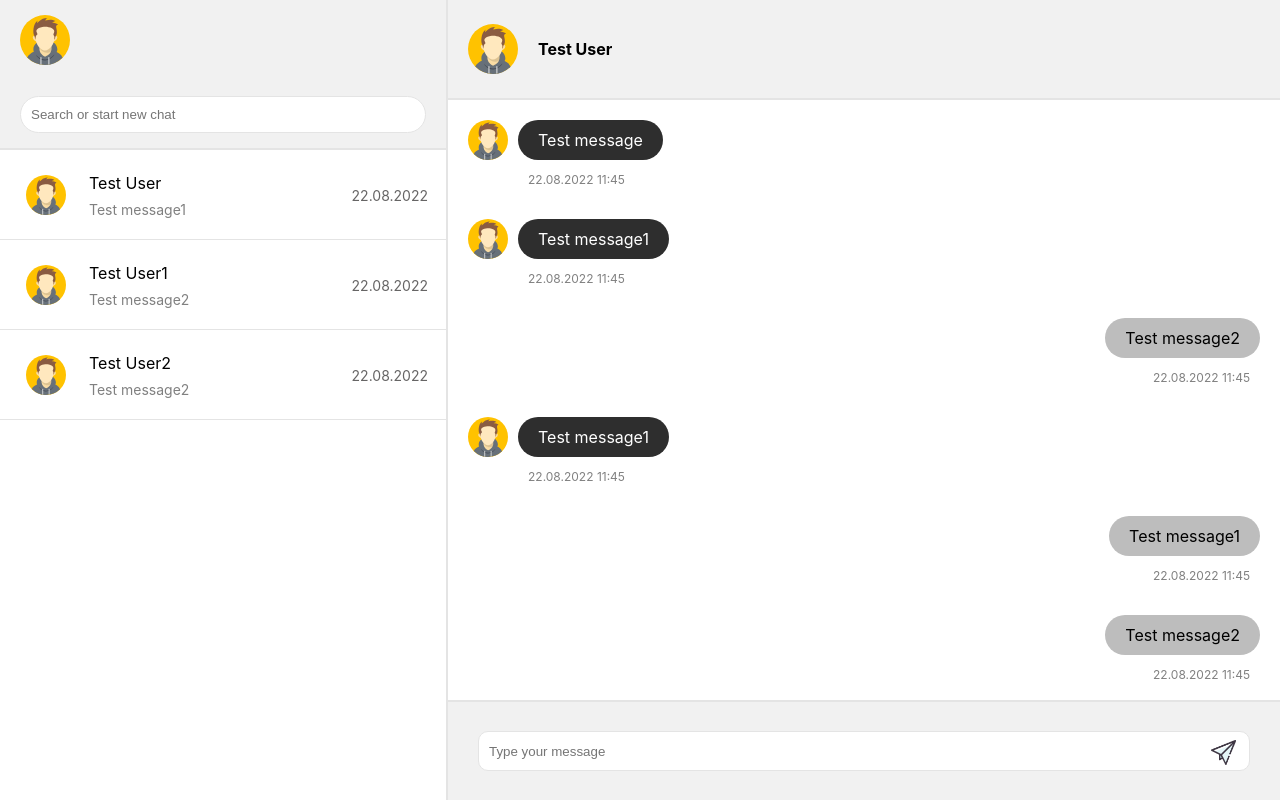
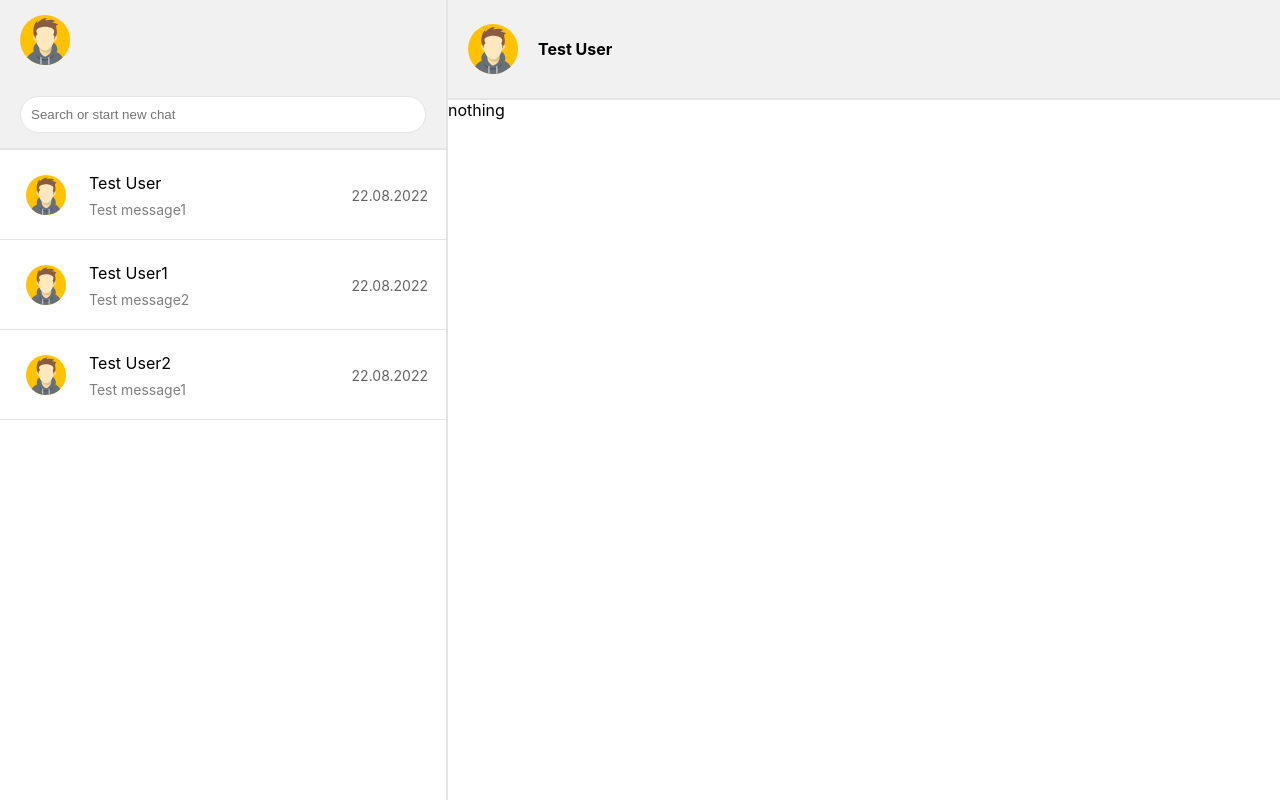
Before and after one commit to yupaziura/test-messenger, a React (Create React App) app: page / in a window 1280 px wide. Built offline with nearby package versions, Linux system fonts and the light colour scheme.

Commit message:
Add select chat logic

```diff
--- a/src/App.js
+++ b/src/App.js
@@ -1,5 +1,6 @@
 // basic
-import { useState } from 'react';
+import data from './db/source.js';
+import { useState, useEffect } from 'react';
 
 // components
 import MessagesWindow from './components/MessagesWindow/MessagesWindow';
@@ -15,19 +16,34 @@ import './App.css';
 
 function App() {
 
-  const [search, setSearch] = useState(null)
+  const [source, setSource] = useState(data);
+  const [search, setSearch] = useState(null);
+  const [index, setIndex] = useState(null);
+
+  useEffect(()=> {
+    setSource(
+        search?
+        source.filter((item, i)=> {
+            return item.name.includes(search)
+        })
+        : data
+    )
+}, [search])
+
+console.log(index)
+
 
   return (
     <div className="main_window">
       <ContactsWindow>
           <SearchPanel setSearch={setSearch}/>
-          <ContactsPanel search={search}/>
+          <ContactsPanel search={search} setIndex={setIndex} source={source}/>
       </ContactsWindow>
 
       <MessagesWindow>
         <ContactPanel/>
-        <MessageList/>
-        <InputPanel/>
+        <MessageList index={index} source={source}/>
+        {index !== null? <InputPanel/> : null}
       </MessagesWindow>
     </div>
   );
--- a/src/components/Contact/Contact.scss
+++ b/src/components/Contact/Contact.scss
@@ -18,7 +18,11 @@
         grid-template-rows: 70px;
         grid-column-gap: 0px;
         grid-row-gap: 0px;
-        align-items: center
+        align-items: center;
+        cursor: pointer;
+        &:hover{
+            background-color: rgb(234, 232, 232);
+        }
     }
 
 
--- a/src/components/ContactsPanel/ContactsPanel.js
+++ b/src/components/ContactsPanel/ContactsPanel.js
@@ -1,6 +1,4 @@
 // basic
-import data from '../../db/source.js';
-import { useEffect, useState } from 'react';
 
 // components
 import Contact from '../Contact/Contact';
@@ -10,22 +8,13 @@ import './ContactsPanel.scss';
 
 const ContacstPanel = (props) => {
 
-    const [source, setSource] = useState(data);
-
-    useEffect(()=> {
-        setSource(
-            props.search?
-            source.filter((item, i)=> {
-                return item.name.includes(props.search)
-            })
-            : data
-        )
-    }, [props.search])
 
 
-    const items = source.map(({name,messages, Image}, i) => {
+
+
+    const items = props.source.map(({name,messages, Image}, i) => {
         return (
-            <div className='contact__item' key={i}>
+            <div className='contact__item' key={i} onClick={()=>{props.setIndex(i)}}>
                 <div className="contact__img">
                     <Image />
                 </div>
--- a/src/components/MessageList/MessageList.js
+++ b/src/components/MessageList/MessageList.js
@@ -13,13 +13,18 @@ const MessageList = (props) => {
 
     return (
         <div className='message_list'>
-            {data[0].messages.map((item, i)=> {
-                return (
-                    <div key={i}>
-                        <Message type={item.type === 'in'? true : false}  text={item.text} date={item.date} time={item.time}/>
-                    </div>
-                )
-            })}
+            {
+                props.index !== null && props.source[props.index]?
+                props.source[props.index].messages.map((item, i)=> {
+                    return (
+                        <div key={i}>
+                            <Message type={item.type === 'in'? true : false}  text={item.text} date={item.date} time={item.time}/>
+                        </div>
+                    )
+                })
+                :
+                'nothing'
+            }
         </div>
     )
 }
--- a/src/db/source.js
+++ b/src/db/source.js
@@ -104,6 +104,18 @@ const data = [
                 time: '11:45',
                 text: 'Test message2'
             },
+            {
+                type: 'out',
+                date: '22.08.2022',
+                time: '11:45',
+                text: 'Test message1'
+            },
+            {
+                type: 'out',
+                date: '22.08.2022',
+                time: '11:45',
+                text: 'Test message1'
+            },
         ]
     },
 ]
```
